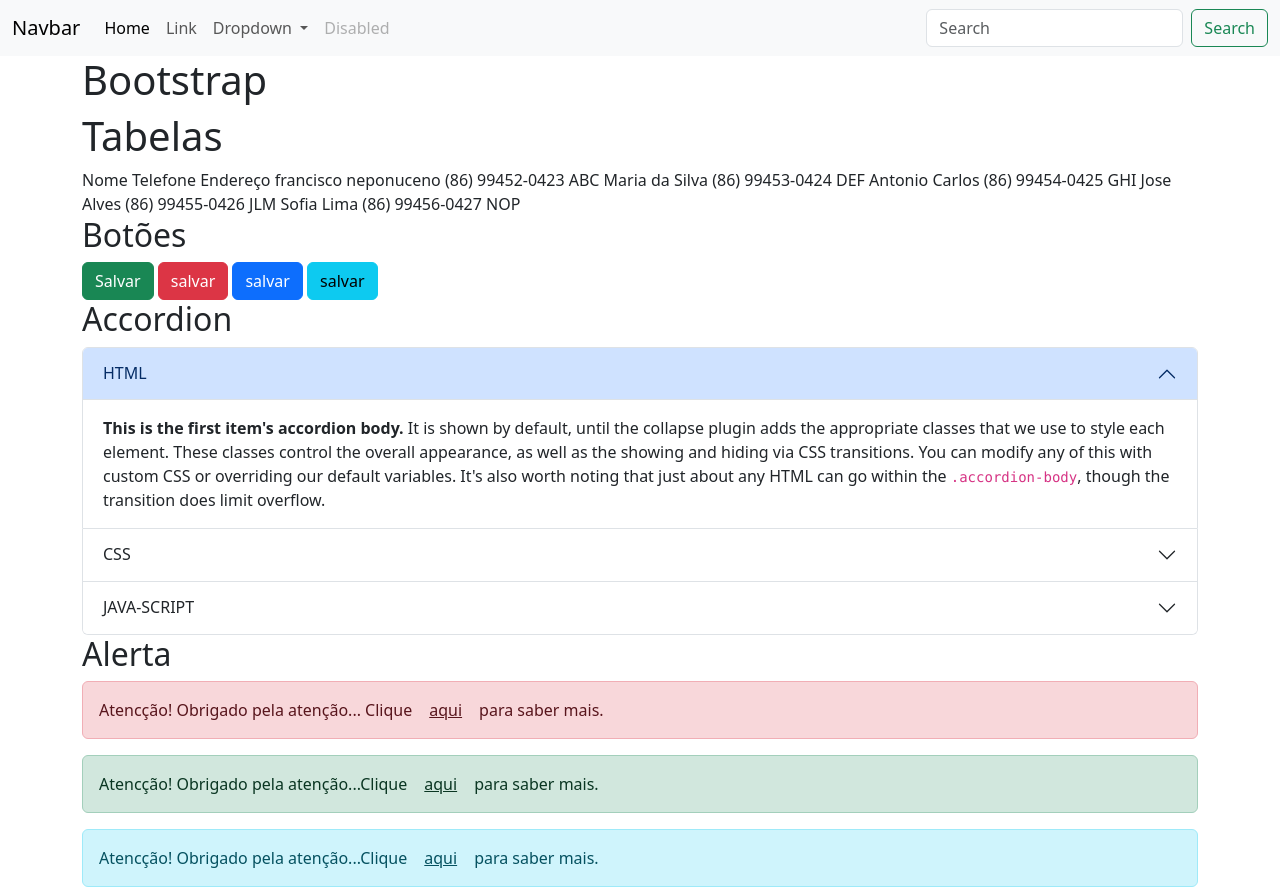
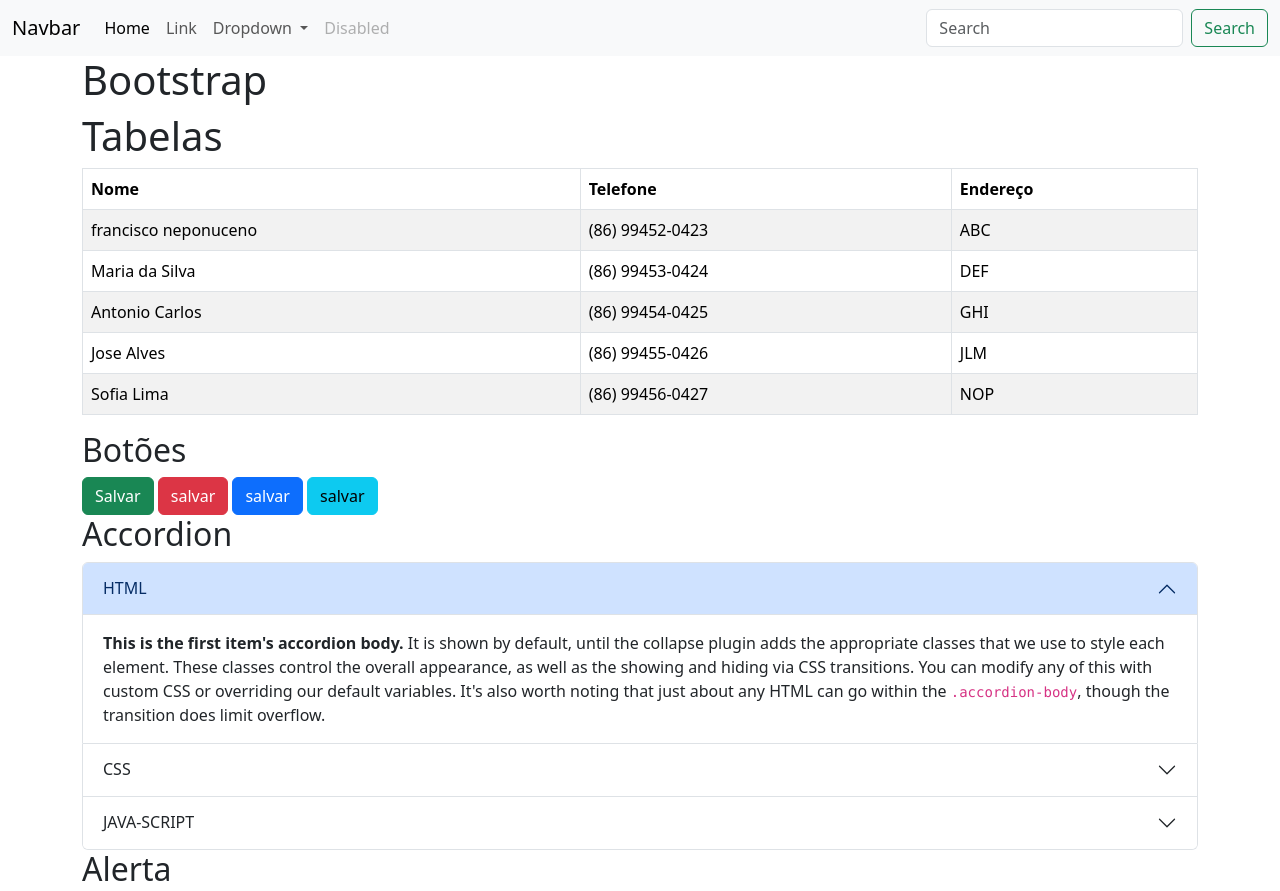
Before and after one commit to francisconeponuceno/loginha, a plain HTML site: page bootstrap.html in a window 1280 px wide. Shown: the top 891 px of the page. Drawn offline with nearby package versions, Linux system fonts and the light colour scheme.

Commit message:
atualizacao

```diff
--- a/bootstrap.html
+++ b/bootstrap.html
@@ -49,6 +49,7 @@
     <div class="container">
         <h1>Bootstrap</h1>
         <h1>Tabelas</h1>
+    <table class="table table-bordered table-hover table-striped">
         <thead>
             <tr>
                 <th>Nome</th>
```
